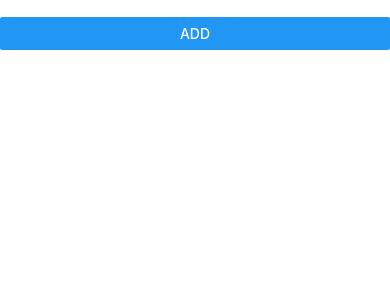
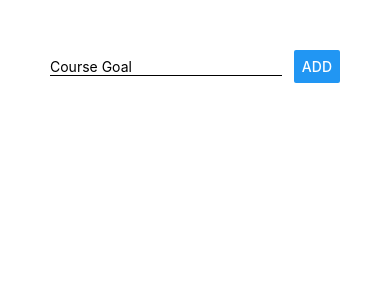
Before and after one commit to shawnhuangfernandes/react-native-practice, a React Native app: screen / in a window 390 px wide. Shown: the top 300 px of the page. Built offline with nearby package versions, Linux system fonts and the light colour scheme.

Commit message:
learned and tested how to use style objects to apply styling to react native components

```diff
--- a/App.js
+++ b/App.js
@@ -3,12 +3,29 @@ import { StyleSheet, Text, View, TextInput, Button } from "react-native";
 
 export default function App() {
   return (
-    <View>
-      <View>
-        <TextInput />
+    <View style={styles.screen}>
+      <View
+        style={styles.inputContainer}
+      >
+        <TextInput
+          placeholder={"Course Goal"}
+          style={styles.textField}
+        />
         <Button title="ADD" />
       </View>
       <View></View>
     </View>
   );
 }
+
+const styles = StyleSheet.create({
+  screen: {
+    padding: 50
+  },
+  inputContainer: {
+    flexDirection: "row",
+    justifyContent: "space-between",
+    alignItems: "center"
+  },
+  textField: { width: "80%", borderBottomColor: "black", borderBottomWidth: 1 }
+});
```
